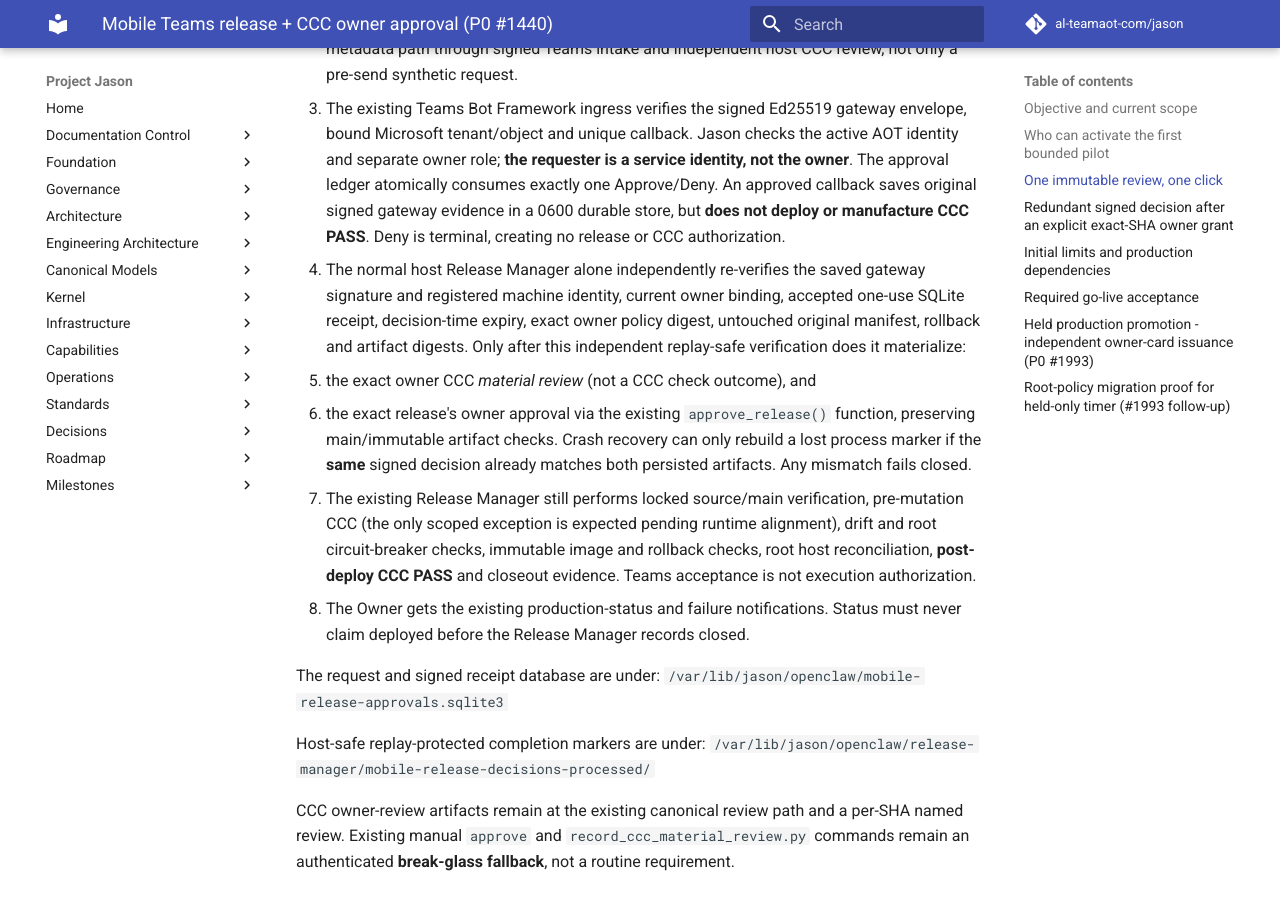
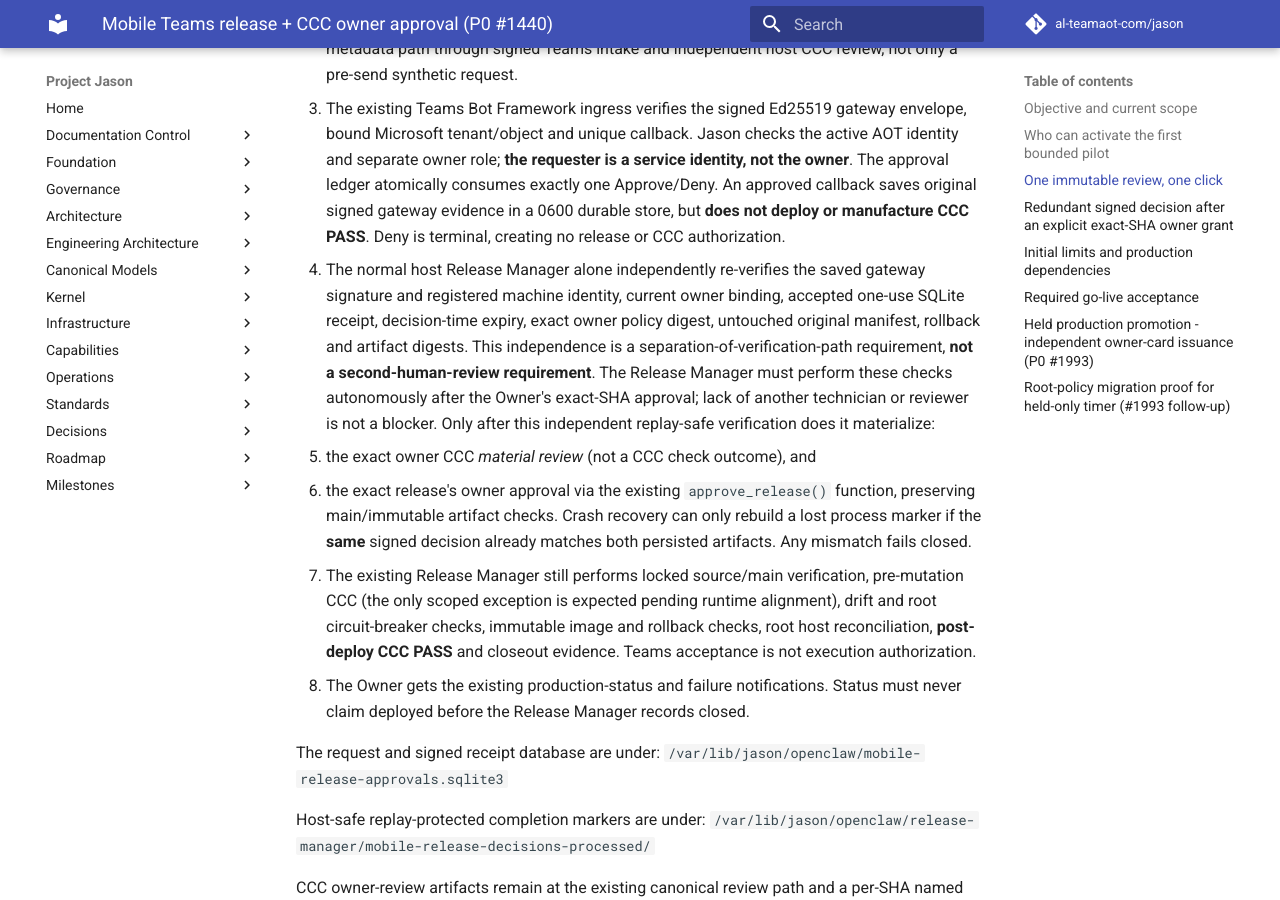
Before and after one commit to al-teamaot-com/jason, an MkDocs documentation site: the page built from docs/operations/Mobile-Teams-Release-and-CCC-Approval.md, in a window 1280 px wide and 900 px high, scrolled down 1997 px. Built offline with MkDocs 1.6.1 and Material for MkDocs 9.7.7, drawn with Linux system fonts in a browser that asks for light colours; comment, search, counter and statistics services are not loaded.

Commit message:
Define independent verification as system verification

```diff
--- a/docs/operations/Mobile-Teams-Release-and-CCC-Approval.md
+++ b/docs/operations/Mobile-Teams-Release-and-CCC-Approval.md
@@ -98,8 +98,12 @@ development/production management cadence.
 4. The normal host Release Manager alone independently re-verifies the saved
    gateway signature and registered machine identity, current owner binding,
    accepted one-use SQLite receipt, decision-time expiry, exact owner policy
-   digest, untouched original manifest, rollback and artifact digests. Only
-   after this independent replay-safe verification does it materialize:
+   digest, untouched original manifest, rollback and artifact digests. This
+   independence is a separation-of-verification-path requirement, **not a
+   second-human-review requirement**. The Release Manager must perform these
+   checks autonomously after the Owner's exact-SHA approval; lack of another
+   technician or reviewer is not a blocker. Only after this independent
+   replay-safe verification does it materialize:
    - the exact owner CCC *material review* (not a CCC check outcome), and
    - the exact release's owner approval via the existing
      `approve_release()` function, preserving main/immutable artifact checks.
```
